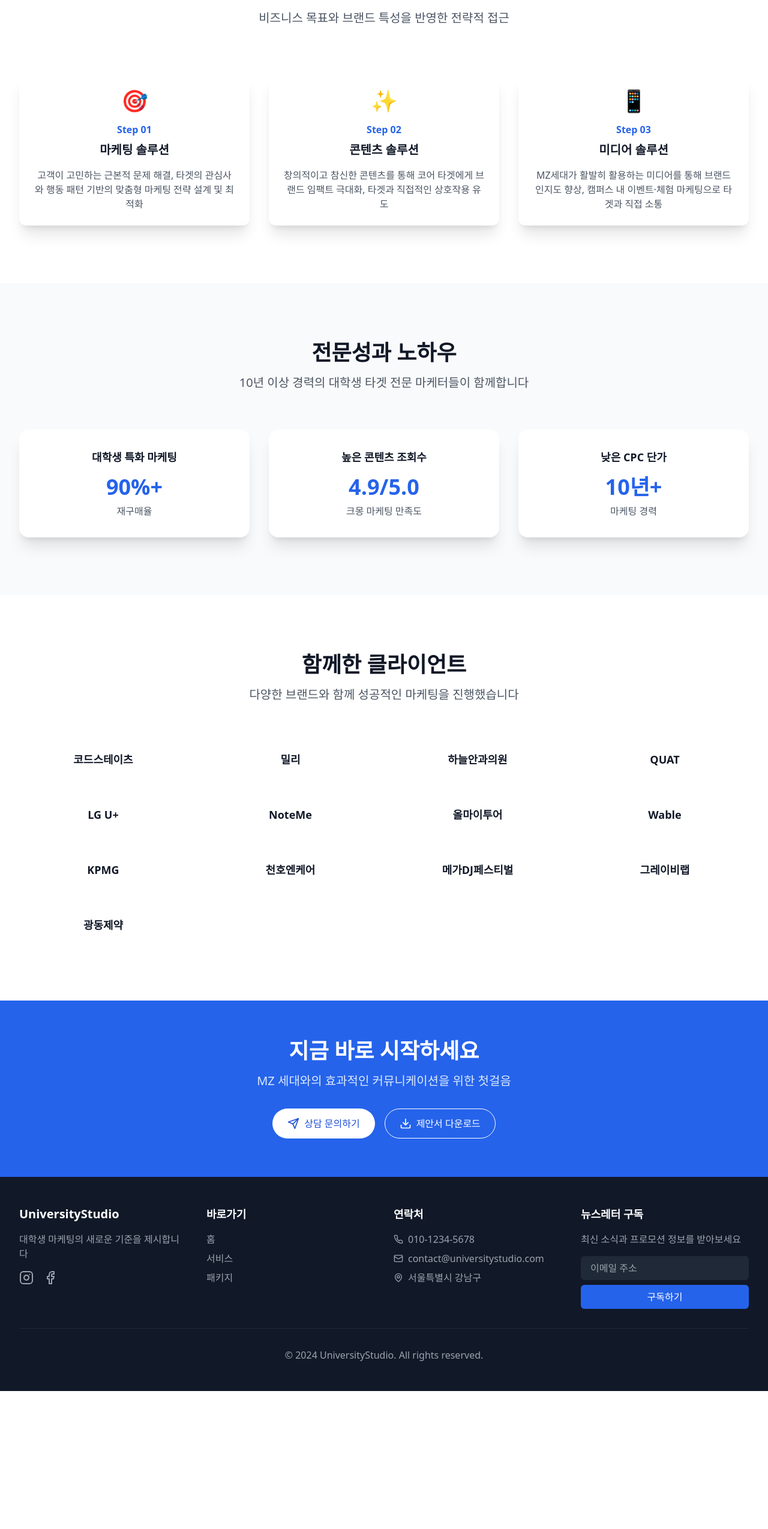
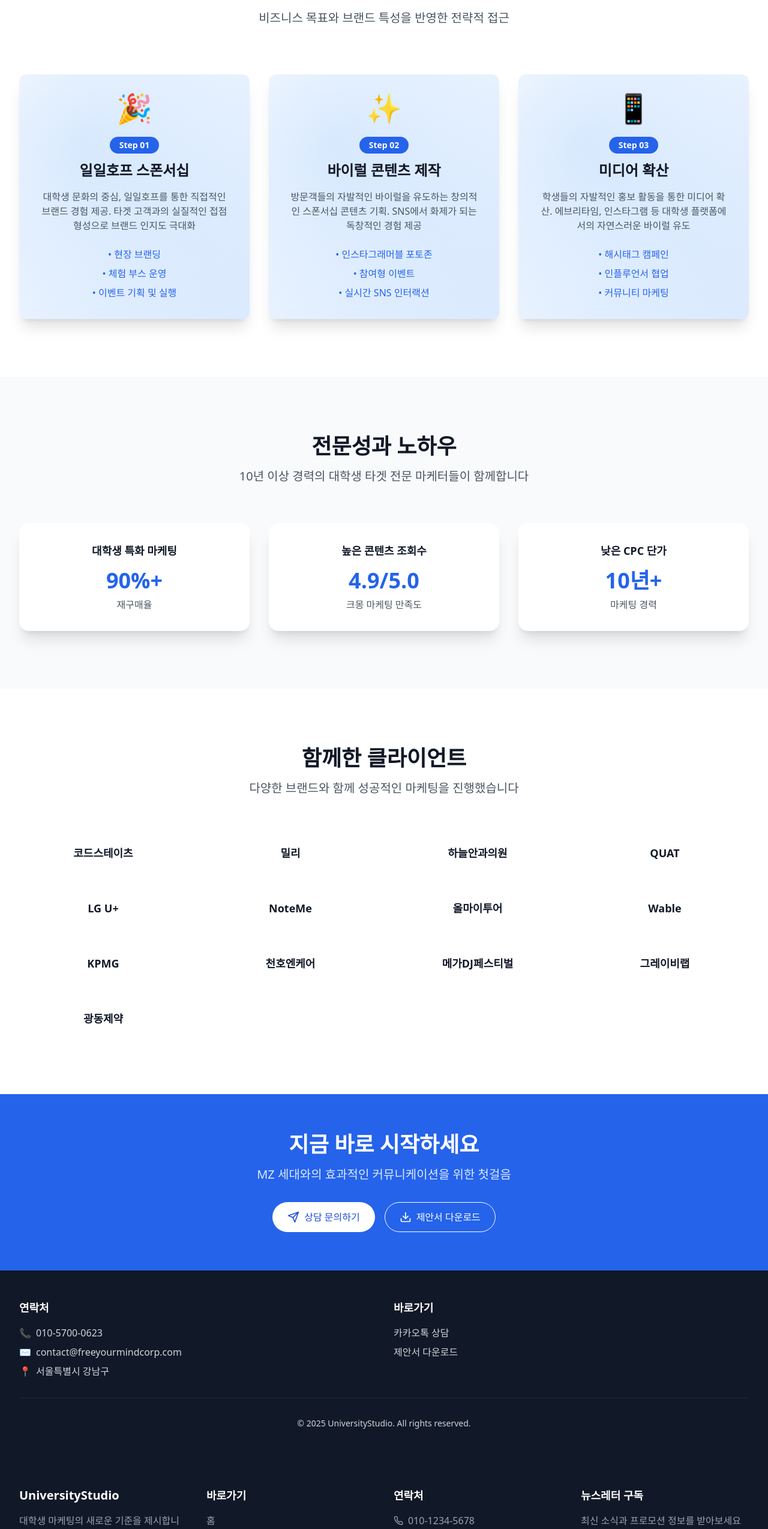
Before and after one commit to comdbstn/UniversityStudio, a React (Vite) app: page / in a window 1280 px wide. Shown: the part 1000-3549 px from the top of the page at 60% size. Before the commit the page ends 3319 px from the top, so only its background shows below. Built offline with nearby package versions, Linux system fonts and the light colour scheme.

Commit message:
feat: 푸터 섹션 추가 및 저작권 연도 업데이트

```diff
--- a/src/pages/Home.tsx
+++ b/src/pages/Home.tsx
@@ -9,22 +9,25 @@ const Home = () => {
 
   const solutions = [
     {
-      title: '마케팅 솔루션',
+      title: '일일호프 스폰서십',
       step: 'Step 01',
-      description: '고객이 고민하는 근본적 문제 해결, 타겟의 관심사와 행동 패턴 기반의 맞춤형 마케팅 전략 설계 및 최적화',
-      icon: '🎯'
+      description: '대학생 문화의 중심, 일일호프를 통한 직접적인 브랜드 경험 제공. 타겟 고객과의 실질적인 접점 형성으로 브랜드 인지도 극대화',
+      icon: '🎉',
+      features: ['현장 브랜딩', '체험 부스 운영', '이벤트 기획 및 실행']
     },
     {
-      title: '콘텐츠 솔루션',
+      title: '바이럴 콘텐츠 제작',
       step: 'Step 02',
-      description: '창의적이고 참신한 콘텐츠를 통해 코어 타겟에게 브랜드 임팩트 극대화, 타겟과 직접적인 상호작용 유도',
-      icon: '✨'
+      description: '방문객들의 자발적인 바이럴을 유도하는 창의적인 스폰서십 콘텐츠 기획. SNS에서 화제가 되는 독창적인 경험 제공',
+      icon: '✨',
+      features: ['인스타그래머블 포토존', '참여형 이벤트', '실시간 SNS 인터랙션']
     },
     {
-      title: '미디어 솔루션',
+      title: '미디어 확산',
       step: 'Step 03',
-      description: 'MZ세대가 활발히 활용하는 미디어를 통해 브랜드 인지도 향상, 캠퍼스 내 이벤트·체험 마케팅으로 타겟과 직접 소통',
-      icon: '📱'
+      description: '학생들의 자발적인 홍보 활동을 통한 미디어 확산. 에브리타임, 인스타그램 등 대학생 플랫폼에서의 자연스러운 바이럴 유도',
+      icon: '📱',
+      features: ['해시태그 캠페인', '인플루언서 협업', '커뮤니티 마케팅']
     }
   ];
 
@@ -258,19 +261,51 @@ const Home = () => {
                   scale: 1.05,
                   boxShadow: "0 20px 25px -5px rgba(0, 0, 0, 0.1), 0 10px 10px -5px rgba(0, 0, 0, 0.04)"
                 }}
-                className="flex flex-col items-center p-6 bg-white rounded-xl shadow-xl transition-all duration-300"
+                className="relative flex flex-col items-center p-8 bg-gradient-to-br from-white via-blue-50 to-blue-100 rounded-xl shadow-xl transition-all duration-300 overflow-hidden"
               >
+                {/* Background Animation */}
                 <motion.div
-                  className="text-4xl mb-4"
+                  className="absolute inset-0 opacity-20"
+                  animate={{
+                    background: [
+                      "radial-gradient(circle at 0% 0%, #60A5FA, transparent)",
+                      "radial-gradient(circle at 100% 100%, #60A5FA, transparent)",
+                      "radial-gradient(circle at 0% 0%, #60A5FA, transparent)"
+                    ]
+                  }}
+                  transition={{
+                    duration: 5,
+                    repeat: Infinity,
+                    repeatType: "reverse"
+                  }}
+                />
+
+                <motion.div
+                  className="text-5xl mb-6 relative z-10"
                   whileHover={{ scale: 1.2, rotate: 360 }}
                   transition={{ type: "spring", stiffness: 300 }}
                 >
                   {solution.icon}
                 </motion.div>
-                <div className="text-center">
-                  <span className="text-blue-600 font-semibold">{solution.step}</span>
-                  <h3 className="text-xl font-bold text-gray-900 mt-2">{solution.title}</h3>
-                  <p className="mt-4 text-gray-600">{solution.description}</p>
+                <div className="text-center relative z-10">
+                  <span className="inline-block px-4 py-1 rounded-full bg-blue-600 text-white text-sm font-semibold mb-3">
+                    {solution.step}
+                  </span>
+                  <h3 className="text-2xl font-bold text-gray-900 mb-4">{solution.title}</h3>
+                  <p className="text-gray-600 mb-6">{solution.description}</p>
+                  <ul className="space-y-2">
+                    {solution.features.map((feature, i) => (
+                      <motion.li
+                        key={i}
+                        initial={{ opacity: 0, x: -20 }}
+                        whileInView={{ opacity: 1, x: 0 }}
+                        transition={{ delay: 0.5 + (i * 0.1) }}
+                        className="text-blue-600 font-medium"
+                      >
+                        • {feature}
+                      </motion.li>
+                    ))}
+                  </ul>
                 </div>
               </motion.div>
             ))}
@@ -421,6 +456,88 @@ const Home = () => {
           </div>
         </div>
       </motion.div>
+
+      {/* Footer Section */}
+      <footer className="bg-gray-900 text-gray-300">
+        <div className="max-w-7xl mx-auto px-4 sm:px-6 lg:px-8 py-12">
+          <div className="grid grid-cols-1 md:grid-cols-2 gap-8">
+            {/* Contact Information */}
+            <div>
+              <h3 className="text-white text-lg font-semibold mb-4">연락처</h3>
+              <ul className="space-y-2">
+                <motion.li
+                  initial={{ opacity: 0, x: -20 }}
+                  whileInView={{ opacity: 1, x: 0 }}
+                  transition={{ delay: 0.1 }}
+                  className="flex items-center"
+                >
+                  <span className="mr-2">📞</span>
+                  <a href="tel:010-5700-0623" className="hover:text-white transition-colors">
+                    010-5700-0623
+                  </a>
+                </motion.li>
+                <motion.li
+                  initial={{ opacity: 0, x: -20 }}
+                  whileInView={{ opacity: 1, x: 0 }}
+                  transition={{ delay: 0.2 }}
+                  className="flex items-center"
+                >
+                  <span className="mr-2">✉️</span>
+                  <a href="mailto:contact@freeyourmindcorp.com" className="hover:text-white transition-colors">
+                    contact@freeyourmindcorp.com
+                  </a>
+                </motion.li>
+                <motion.li
+                  initial={{ opacity: 0, x: -20 }}
+                  whileInView={{ opacity: 1, x: 0 }}
+                  transition={{ delay: 0.3 }}
+                  className="flex items-center"
+                >
+                  <span className="mr-2">📍</span>
+                  <span>서울특별시 강남구</span>
+                </motion.li>
+              </ul>
+            </div>
+
+            {/* Quick Links */}
+            <div>
+              <h3 className="text-white text-lg font-semibold mb-4">바로가기</h3>
+              <ul className="space-y-2">
+                <motion.li
+                  initial={{ opacity: 0, x: -20 }}
+                  whileInView={{ opacity: 1, x: 0 }}
+                  transition={{ delay: 0.1 }}
+                >
+                  <a href="http://pf.kakao.com/_DxnAZG/chat" target="_blank" rel="noopener noreferrer" className="hover:text-white transition-colors">
+                    카카오톡 상담
+                  </a>
+                </motion.li>
+                <motion.li
+                  initial={{ opacity: 0, x: -20 }}
+                  whileInView={{ opacity: 1, x: 0 }}
+                  transition={{ delay: 0.2 }}
+                >
+                  <a href="/docs/university-studio-proposal.pdf" download className="hover:text-white transition-colors">
+                    제안서 다운로드
+                  </a>
+                </motion.li>
+              </ul>
+            </div>
+          </div>
+
+          {/* Copyright */}
+          <motion.div
+            initial={{ opacity: 0, y: 20 }}
+            whileInView={{ opacity: 1, y: 0 }}
+            transition={{ delay: 0.4 }}
+            className="mt-8 pt-8 border-t border-gray-800 text-center"
+          >
+            <p className="text-sm">
+              © 2025 UniversityStudio. All rights reserved.
+            </p>
+          </motion.div>
+        </div>
+      </footer>
     </div>
   );
 };
```
Also changed, not shown: 1 other file (tests, documents, lock files or other folders).
